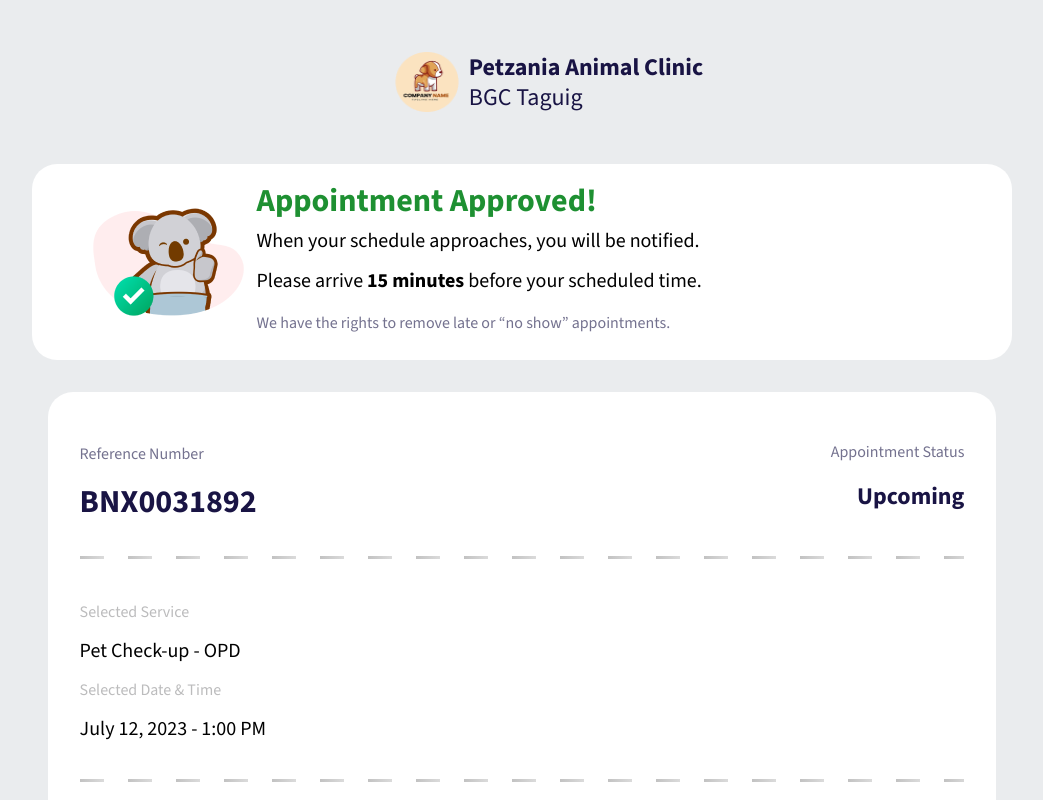
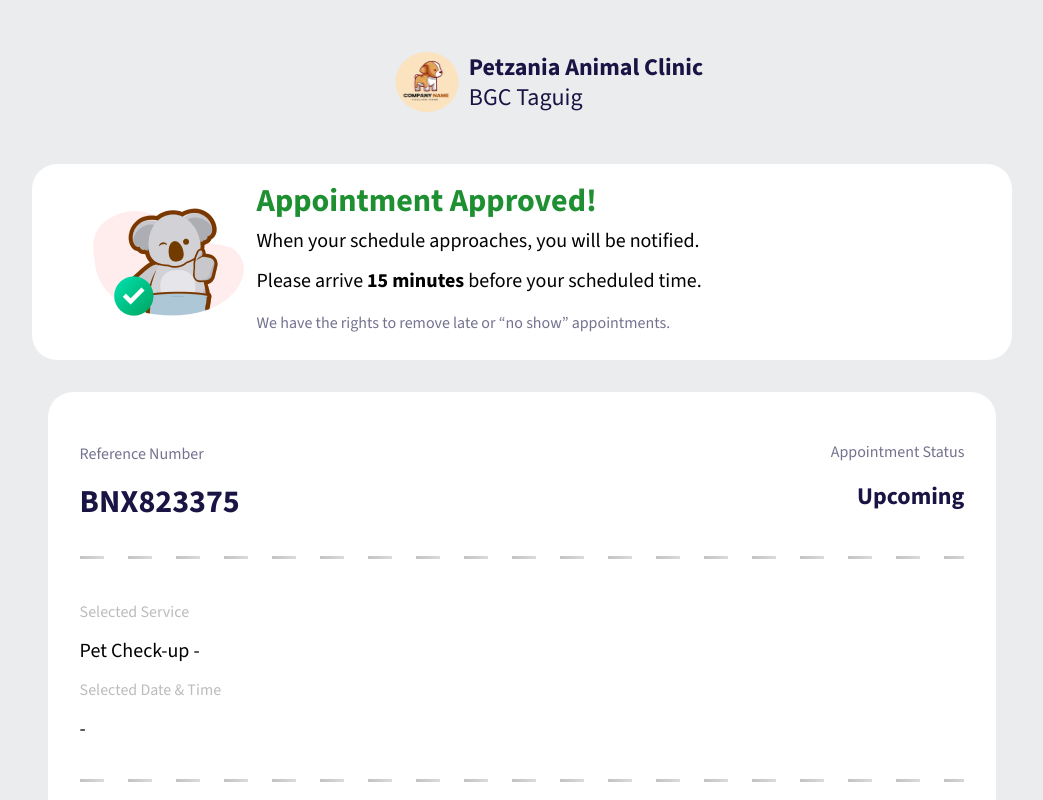
Before and after one commit to Algo-Filipino/rovic-appointment-booking, an Angular app: page /receipt in a window 1280 px wide. Shown: the top 800 px of the page, without its empty margins (118-1161 px from the left). Built offline with nearby package versions, Linux system fonts and the light colour scheme.

Commit message:
Imported all data
> Imported data from Appointment to Info-Form
> Imported data from Info-Form to Summary
> Imported data from Summary to Receipt
> Generate unique reference number to every receipts and users
> Re-deploy the system in Github pages

```diff
--- a/src/app/appointment/appointment.component.html
+++ b/src/app/appointment/appointment.component.html
@@ -51,10 +51,7 @@
     </div>
 
     <div class="submit-button">
-      <a routerLink="/info-form">
-        <button type="submit" class="proceed-btn" [disabled]="!selectedDate || !selectedTimeslot">Proceed</button>
-      </a>
+        <button (click)="proceedToInfoForm()" type="submit" class="proceed-btn" [disabled]="!selectedDate || !selectedTimeslot">Proceed</button>
     </div>
-
   </div>
 </div>
--- a/src/app/appointment/appointment.component.ts
+++ b/src/app/appointment/appointment.component.ts
@@ -1,6 +1,6 @@
 import { Component, OnInit } from '@angular/core';
 import { AppointmentService } from './appointment.service';
-import { ActivatedRoute } from '@angular/router';
+import { ActivatedRoute, Router } from '@angular/router';
 
 @Component({
   selector: 'app-appointment',
@@ -23,6 +23,7 @@ export class AppointmentComponent implements OnInit {
 
   constructor(
     private route: ActivatedRoute,
+    private router: Router,
     private appointmentService: AppointmentService
     ) { }
 
@@ -143,4 +144,14 @@ export class AppointmentComponent implements OnInit {
       }
     });
   }
+
+  proceedToInfoForm() {
+    const queryParams = {
+      appointmentName: this.appointmentName,
+      selectedDate: this.selectedDate,
+      selectedTimeslot: this.selectedTimeslot
+    };
+
+    this.router.navigate(['/info-form'], { queryParams });
+  }
 }
--- a/src/app/info-form/info-form.component.html
+++ b/src/app/info-form/info-form.component.html
@@ -14,12 +14,12 @@
 
         <div class="selected-service">
             <h3 class="title">Selected Service</h3>
-            <h1 class="service">Pet Check-up - OPD</h1>
+            <h1 class="service">Pet Check-up - {{ appointmentName }}</h1>
         </div>
 
         <div class="selected-date">
             <h3 class="title">Selected Date & Time</h3>
-            <h1 class="service">July 12, 2023 - 4:00 PM</h1>
+            <h1 class="service">{{ selectedDate }} - {{ selectedTimeslot }}</h1>
         </div>
 
         <h3 class="caption">ENTER PERSONAL DETAILS</h3>
@@ -29,7 +29,7 @@
             <input [(ngModel)]="email" type="text" name="email" placeholder="Email (Optional)" class="info-details" />
             <textarea [(ngModel)]="remarks" class="info-textarea" name="comments" rows="4" cols="50" placeholder="Comments / Remarks (Optional)"></textarea>
             <div class="submit-button">
-              <button [disabled]="!isFormValid()" (click)="proceedToSummary()" type="button" class="proceed-btn">Proceed</button>
+                <button [disabled]="!isFormValid()" (click)="proceedToSummary()" type="button" class="proceed-btn">Proceed</button>
             </div>
           </form>
     </div>
--- a/src/app/info-form/info-form.component.ts
+++ b/src/app/info-form/info-form.component.ts
@@ -1,5 +1,5 @@
 import { Component } from '@angular/core';
-import { Router } from '@angular/router';
+import { Router, ActivatedRoute } from '@angular/router';
 
 @Component({
   selector: 'app-info-form',
@@ -11,11 +11,25 @@ export class InfoFormComponent {
   mobile = '';
   email = '';
   remarks = '';
+  selectedTimeslot = '';
+  selectedDate = '';
+  appointmentName = '';
 
-  constructor(private router: Router) {}
+  constructor(private router: Router, private route: ActivatedRoute) {}
+
+  ngOnInit() {
+    this.route.queryParams.subscribe(params => {
+      this.appointmentName = params['appointmentName'];
+      this.selectedDate = params['selectedDate'];
+      this.selectedTimeslot = params['selectedTimeslot'];
+    });
+  }
 
   proceedToSummary() {
     const queryParams = {
+      appointmentName: this.appointmentName,
+      selectedDate: this.selectedDate,
+      selectedTimeslot: this.selectedTimeslot,
       name: this.name,
       mobile: this.mobile,
       email: this.email,
--- a/src/app/receipt/receipt.component.html
+++ b/src/app/receipt/receipt.component.html
@@ -18,7 +18,7 @@
         <div class="reference">
             <div class="left">
                 <h3 class="reference-title">Reference Number</h3>
-                <h1 class="reference-number">BNX0031892</h1>
+                <h1 class="reference-number">{{ referenceNumber }}</h1>
             </div>
             <div class="right">
                 <h3 class="reference-title">Appointment Status</h3>
@@ -30,12 +30,12 @@
 
         <div class="selected-service">
             <h3 class="title">Selected Service</h3>
-            <h1 class="service">Pet Check-up - OPD</h1>
+            <h1 class="service">Pet Check-up - {{ appointmentName }}</h1>
         </div>
 
         <div class="selected-date">
             <h3 class="title">Selected Date & Time</h3>
-            <h1 class="service">July 12, 2023 - 1:00 PM</h1>
+            <h1 class="service">{{ selectedDate }} - {{ selectedTimeslot }}</h1>
         </div>
 
         <hr class="dashed" />
--- a/src/app/receipt/receipt.component.ts
+++ b/src/app/receipt/receipt.component.ts
@@ -11,15 +11,32 @@ export class ReceiptComponent implements OnInit {
   mobile = '';
   email = '';
   remarks = '';
+  referenceNumber: string = '';
+
+  selectedTimeslot = '';
+  selectedDate = '';
+  appointmentName = '';
 
   constructor(private route: ActivatedRoute) {}
 
   ngOnInit() {
     this.route.queryParams.subscribe(params => {
+      this.appointmentName = params['appointmentName'];
+      this.selectedDate = params['selectedDate'];
+      this.selectedTimeslot = params['selectedTimeslot'];
       this.name = params['name'];
       this.mobile = params['mobile'];
       this.email = params['email'];
       this.remarks = params['remarks'];
     });
+
+    this.referenceNumber = this.generateReferenceNumber();
+  }
+
+  generateReferenceNumber() {
+    const prefix = 'BNX';
+    const randomNum = Math.floor(100000 + Math.random() * 900000); // Generate a random 6-digit number
+
+    return prefix + randomNum.toString();
   }
 }
--- a/src/app/summary/summary.component.html
+++ b/src/app/summary/summary.component.html
@@ -14,13 +14,13 @@
 
         <div class="selected-service">
             <h3 class="title">Selected Service</h3>
-            <h1 class="service">Pet Check-up - OPD</h1>
-        </div>
+            <h1 class="service">Pet Check-up - {{ appointmentName }}</h1>
+          </div>
 
-        <div class="selected-date">
+          <div class="selected-date">
             <h3 class="title">Selected Date & Time</h3>
-            <h1 class="service">July 12, 2023 - 1:00 PM</h1>
-        </div>
+            <h1 class="service">{{ selectedDate }} - {{ selectedTimeslot }}</h1>
+          </div>
 
         <hr class="dashed" />
 
--- a/src/app/summary/summary.component.ts
+++ b/src/app/summary/summary.component.ts
@@ -13,10 +13,17 @@ export class SummaryComponent implements OnInit {
   email = '';
   remarks = '';
 
+  selectedTimeslot = '';
+  selectedDate = '';
+  appointmentName = '';
+
   constructor(private router: Router, private route: ActivatedRoute) {}
 
   ngOnInit() {
     this.route.queryParams.subscribe(params => {
+      this.appointmentName = params['appointmentName'];
+      this.selectedDate = params['selectedDate'];
+      this.selectedTimeslot = params['selectedTimeslot'];
       this.name = params['name'];
       this.mobile = params['mobile'];
       this.email = params['email'];
@@ -26,6 +33,9 @@ export class SummaryComponent implements OnInit {
 
   proceedToReceipt() {
     const queryParams = {
+      appointmentName: this.appointmentName,
+      selectedDate: this.selectedDate,
+      selectedTimeslot: this.selectedTimeslot,
       name: this.name,
       mobile: this.mobile,
       email: this.email,
```
Also changed, not shown: 3 other files (tests, documents, lock files or other folders).
